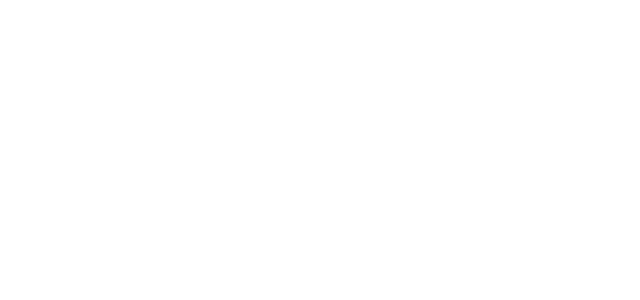
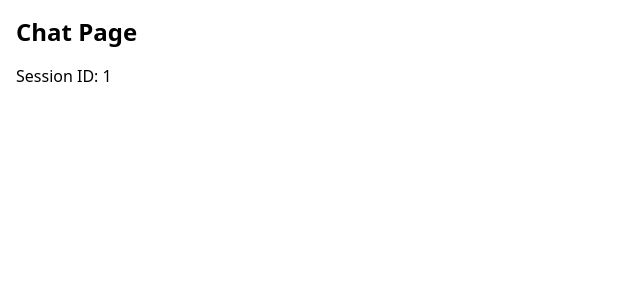
Before and after one commit to Nemanja1208/InFiNetCode-Hackaton2025-Team3-FE, a React (Vite) app: page /chat/1 in a window 1280 px wide. Before the commit this address had no page. Shown: the top 300 px of the page, without its empty margins (0-640 px from the left). Built offline with nearby package versions, Linux system fonts and the light colour scheme.

Commit message:
added basic skeleton for ChatPage with routing

```diff
--- a/src/App.tsx
+++ b/src/App.tsx
@@ -1,11 +1,12 @@
 import { Routes, Route } from 'react-router-dom';
 import HomePage from './pages/HomePage';
+import ChatPage from './pages/ChatPage';
 
 const App = () => {
   return (
     <Routes>
       <Route path='/' element={<HomePage />} />
-      {/* TODO: Add more routes here */}
+      <Route path='/chat/:sessionId' element={<ChatPage />} />
     </Routes>
   );
 };
--- /dev/null
+++ b/src/pages/ChatPage.tsx
@@ -0,0 +1,14 @@
+import { useParams } from 'react-router-dom';
+
+const ChatPage = () => {
+  const { sessionId } = useParams();
+
+  return (
+    <div className='min-h-screen p-4'>
+      <h1 className='text-2xl font-bold mb-4'>Chat Page</h1>
+      <p>Session ID: {sessionId}</p>
+    </div>
+  );
+};
+
+export default ChatPage;
```
